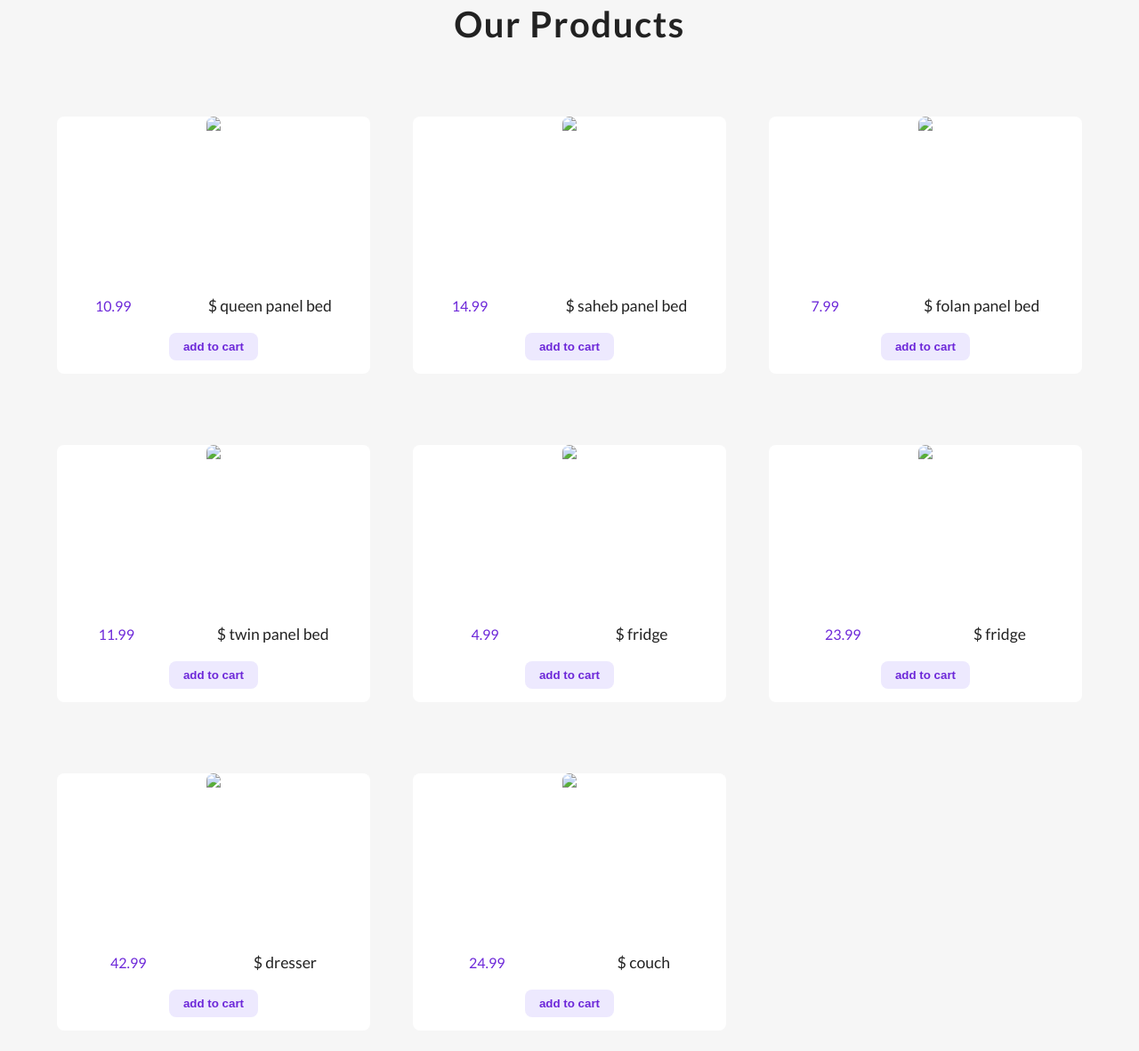
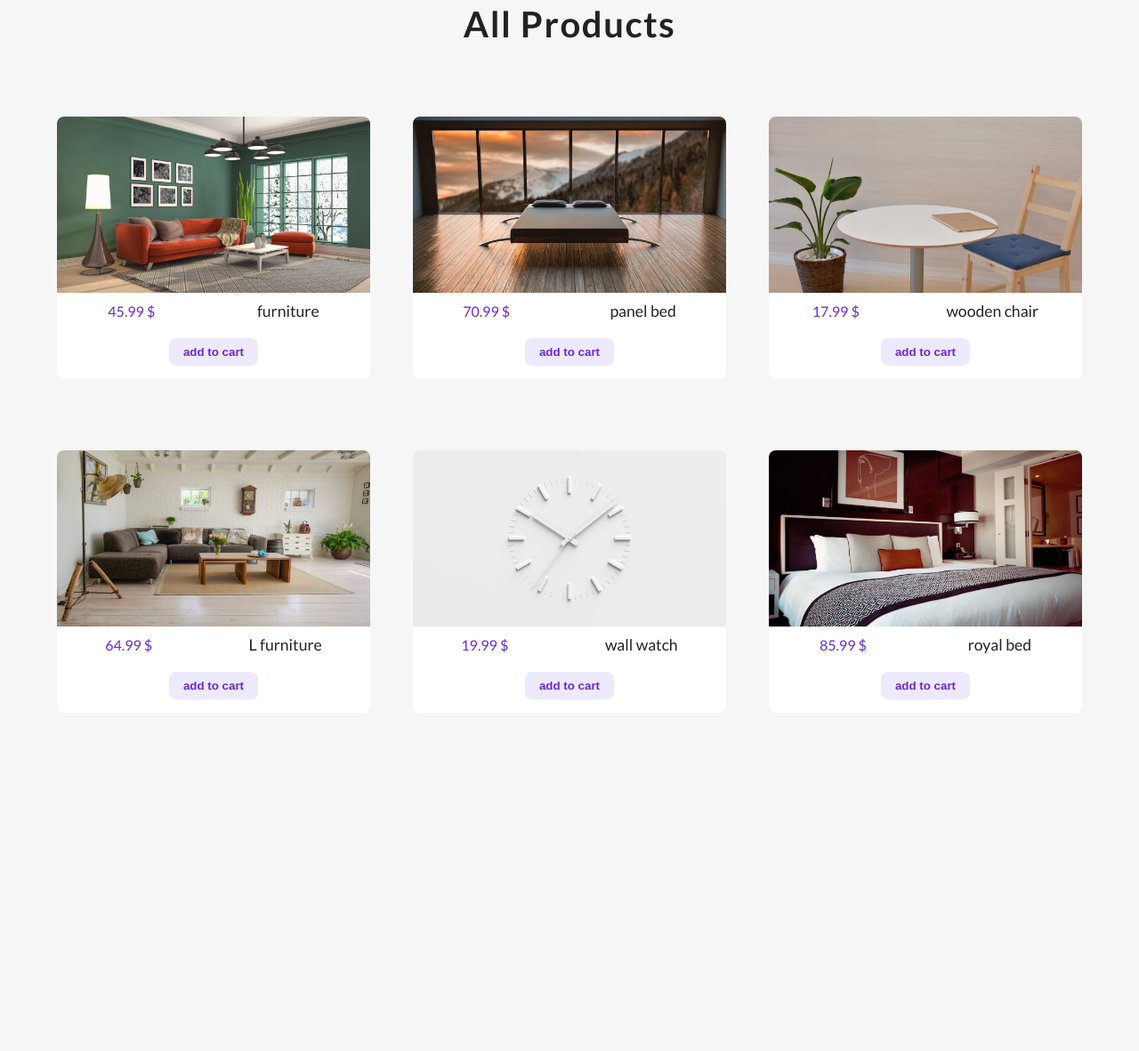
Before and after one commit to negarj94/shopping-cart, a plain HTML site: page index.html in a window 1280 px wide. Shown: the part 121-1302 px from the top of the page at 89% size. After the commit the page ends 986 px from the top, so only its background shows below. Drawn offline with Linux system fonts and the light colour scheme.

Commit message:
Add files via upload

```diff
--- a/app.js
+++ b/app.js
@@ -31,8 +31,8 @@ class UI {
         <img src=${product.imageUrl} class="product-img" />
       </div>
       <div class="product-desc">
-        <p class="product-price">${product.price}</p>
-        <p class="product-title">$ ${product.title}</p>
+        <p class="product-price">${product.price} $</p>
+        <p class="product-title">${product.title}</p>
       </div>
       <button class="btn add-to-cart" data-id=${product.id}>
         add to cart
--- a/index.html
+++ b/index.html
@@ -22,7 +22,7 @@
         <span class="nav-icon">
           <i class="fas fa-bars"></i>
         </span>
-        <span class="nav-title">saheb shopping</span>
+        <span class="nav-title">online shop</span>
         <div class="cart-btn">
           <span class="nav-icon">
             <i class="fas fa-cart-plus"></i>
@@ -36,7 +36,7 @@
     <!-- products -->
     <section class="products">
       <div class="section-title">
-        <h2>our products</h2>
+        <h2>All products</h2>
       </div>
       <!-- single product -->
       <div class="products-center">
--- a/products.js
+++ b/products.js
@@ -1,50 +1,50 @@
 export const productsData = [
   {
     id: 1,
-    title: "queen panel bed",
-    price: 10.99,
-    imageUrl: "./images/product-1.jpeg",
+    title: "furniture",
+    price: 45.99,
+    imageUrl: "./images/p1.jpg",
   },
   {
     id: 2,
-    title: "saheb panel bed",
-    price: 14.99,
-    imageUrl: "./images/product-2.jpeg",
+    title: "panel bed",
+    price: 70.99,
+    imageUrl: "./images/p2.jpeg",
   },
   {
     id: 3,
-    title: "folan panel bed",
-    price: 7.99,
-    imageUrl: "./images/product-3.jpeg",
+    title: "wooden chair",
+    price: 17.99,
+    imageUrl: "./images/p3.jpeg",
   },
   {
     id: 4,
-    title: "twin panel bed",
-    price: 11.99,
-    imageUrl: "./images/product-4.jpeg",
+    title: "L furniture",
+    price: 64.99,
+    imageUrl: "./images/p4.jpeg",
   },
   {
     id: 5,
-    title: "fridge",
-    price: 4.99,
-    imageUrl: "./images/product-5.jpeg",
+    title: "wall watch",
+    price: 19.99,
+    imageUrl: "./images/p5.jpg",
   },
   {
     id: 6,
-    title: "fridge",
-    price: 23.99,
-    imageUrl: "./images/product-6.jpeg",
+    title: "royal bed",
+    price: 85.99,
+    imageUrl: "./images/p6.jpeg",
   },
-  {
-    id: 7,
-    title: "dresser",
-    price: 42.99,
-    imageUrl: "./images/product-7.jpeg",
-  },
-  {
-    id: 8,
-    title: "couch",
-    price: 24.99,
-    imageUrl: "./images/product-8.jpeg",
-  },
+  // {
+  //   id: 7,
+  //   title: "dresser",
+  //   price: 42.99,
+  //   imageUrl: "./images/7.avif",
+  // },
+  // {
+  //   id: 8,
+  //   title: "couch",
+  //   price: 24.99,
+  //   imageUrl: "./images/product-3.jpeg",
+  // },
 ];
--- a/style.css
+++ b/style.css
@@ -48,6 +48,7 @@ body {
 .nav-icon {
   font-size: 1.5rem;
   color: var(--primaryColor);
+  cursor: pointer;
 }
 .nav-title {
   color: var(--mainBlack);
```
Also changed, not shown: images/p1.jpg (added), images/p2.jpeg (added), images/p3.jpeg (added), images/p4.jpeg (added), images/p5.jpg (added), images/p6.jpeg (added).
